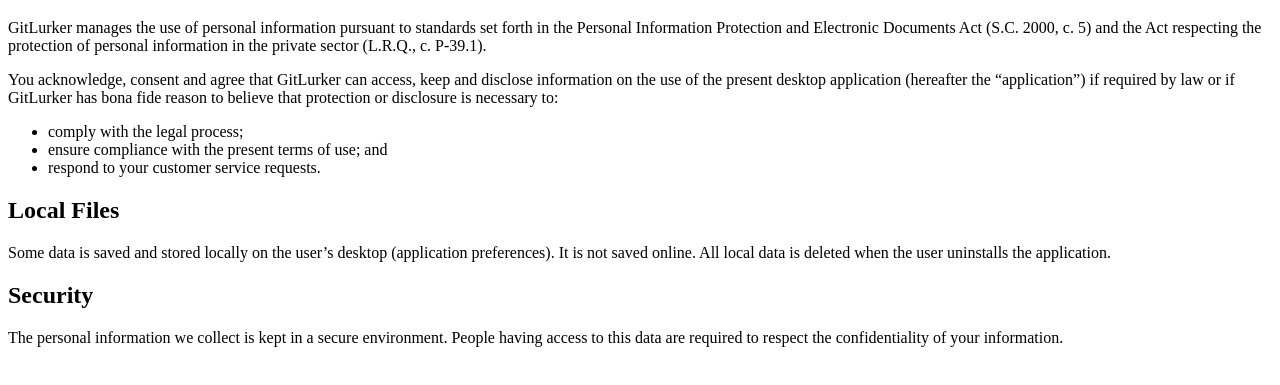
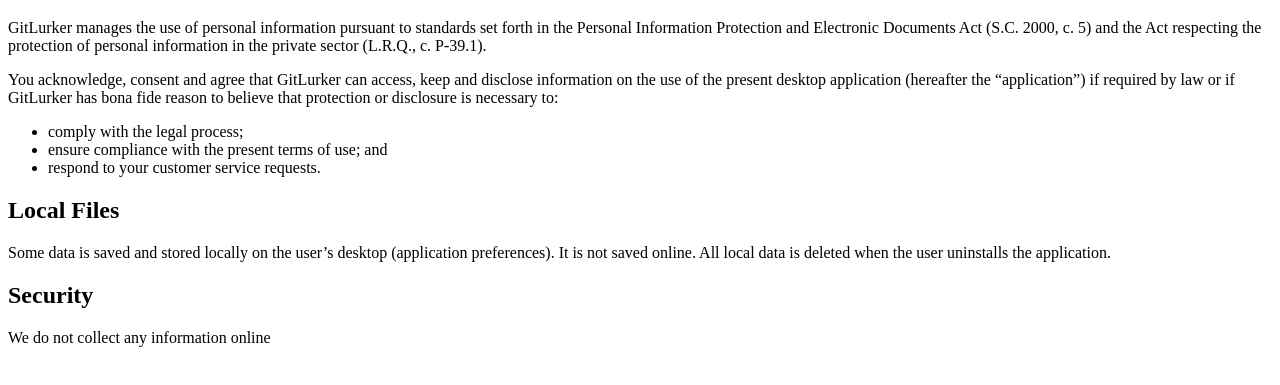
Before and after one commit to C1rdec/Git-Lurker, a plain HTML site: page index.html in a window 1280 px wide. Shown: the part 119-504 px from the top of the page. Drawn offline with Linux system fonts and the light colour scheme.

Commit message:
Update index.html

```diff
--- a/index.html
+++ b/index.html
@@ -23,8 +23,7 @@
                             <p>Some data is saved and stored locally on the user’s desktop (application preferences). It is not saved online. All local data is deleted when the
                                 user uninstalls the application.</p>
                             <h2>Security</h2>
-                            <p>The personal information we collect is kept in a secure environment. People having access
-                                to this data are required to respect the confidentiality of your information.</p>
+                            <p>We do not collect any information online</p>
                         </div>
                     </div>
                 </div>
```
